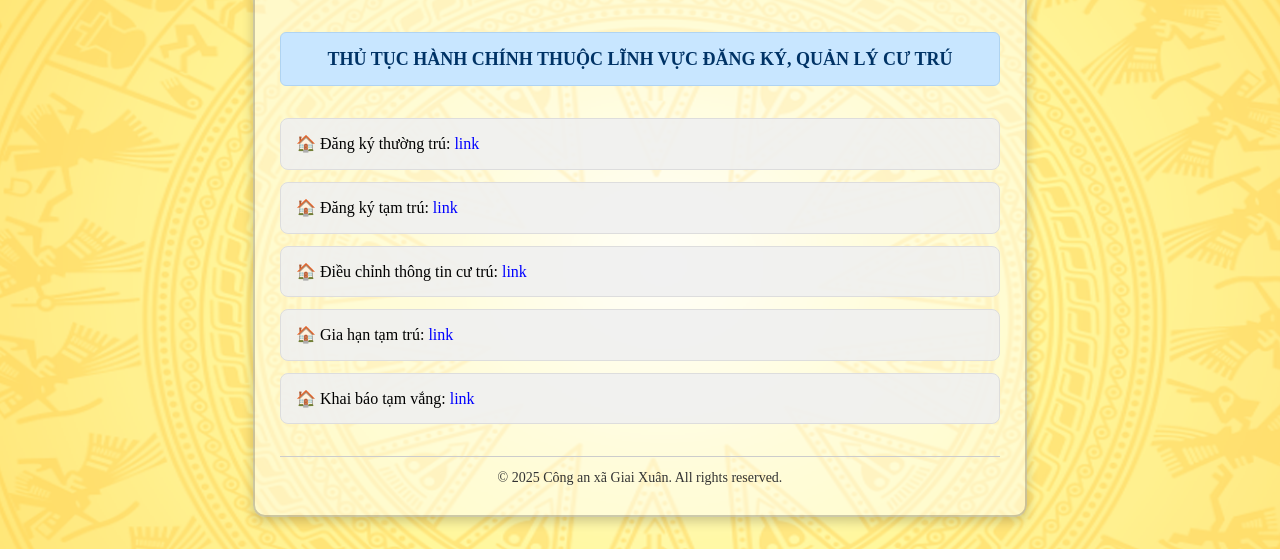
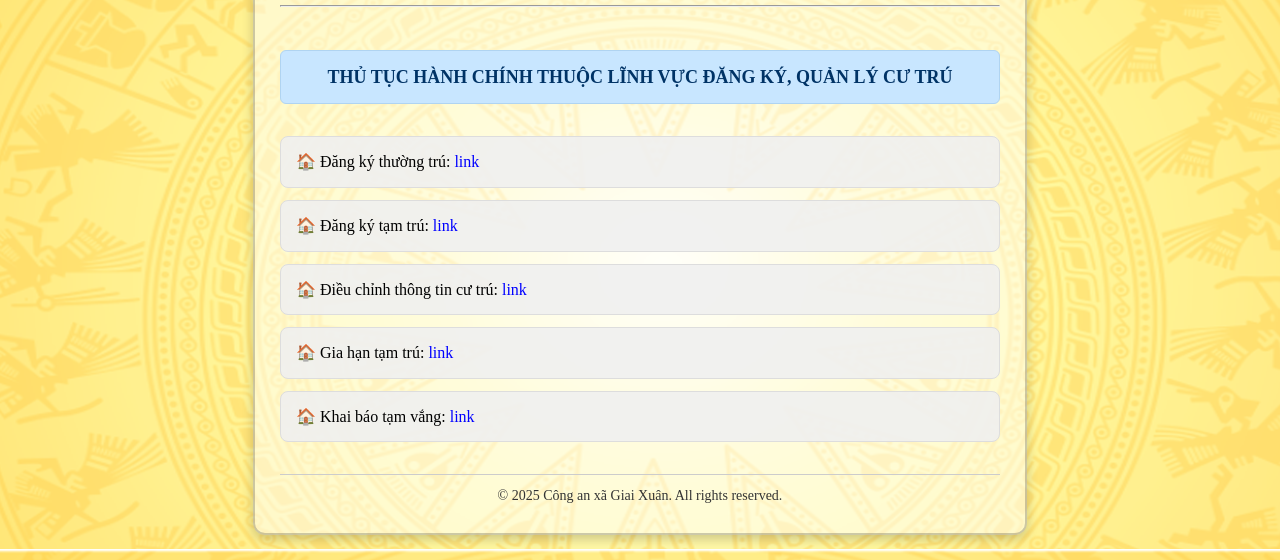
Before and after one commit to conganxagiaixuan/tthc, a plain HTML site: page dang-ky-quan-ly-cu-tru.html in a window 1280 px wide. Shown: the part 251-811 px from the top of the page. Drawn offline with Linux system fonts and the light colour scheme.

Commit message:
Update dang-ky-quan-ly-cu-tru.html

```diff
--- a/dang-ky-quan-ly-cu-tru.html
+++ b/dang-ky-quan-ly-cu-tru.html
@@ -138,7 +138,7 @@
     <div class="header">
       <img src="logo-cand.png" alt="Logo Công an">
       <h1>CÔNG AN TỈNH NGHỆ AN</h1>
-      <h1>CÔNG AN XÃ GIAI XUÂN</h1>
+      <h1>CÔNG AN XÃ GIAI XUÂN</h1><hr>
     </div>
 
     <h3>THỦ TỤC HÀNH CHÍNH THUỘC LĨNH VỰC ĐĂNG KÝ, QUẢN LÝ CƯ TRÚ</h3>
```
